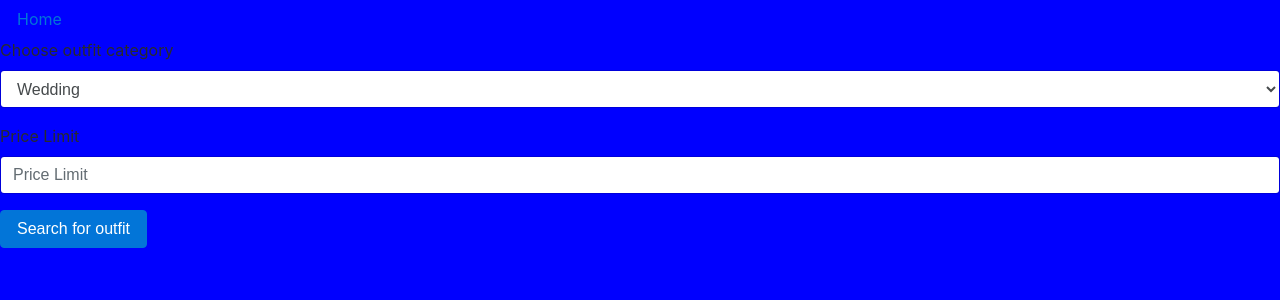
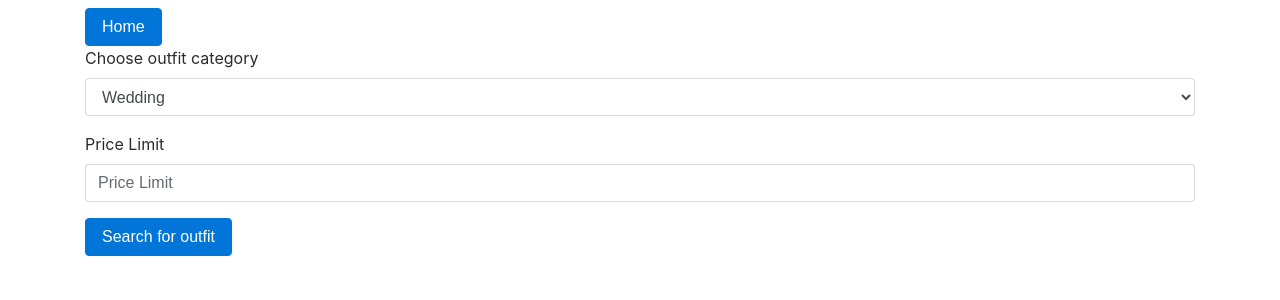
Before and after one commit to phillipbooker/group-project-2, a Node server app: page /client in a window 1280 px wide. Shown: the top 300 px of the page. Run offline with Node 20, Linux system fonts and the light colour scheme; some libraries are stand-ins or nearby versions.

Commit message:
added search functionality & styling

```diff
--- a/public/styles/client.css
+++ b/public/styles/client.css
@@ -1,3 +1,63 @@
-body {
-  background: blue;
+.card {
+  -webkit-animation: fadein 2s; /* Safari, Chrome and Opera > 12.1 */
+  -moz-animation: fadein 2s; /* Firefox < 16 */
+  -ms-animation: fadein 2s; /* Internet Explorer */
+  -o-animation: fadein 2s; /* Opera < 12.1 */
+  animation: fadein 2s;
+  min-width: 15rem;
+  max-width: 15rem;
+  margin: 10px;
 }
+
+.card a {
+  text-decoration: none;
+}
+
+@keyframes fadein {
+  from {
+    opacity: 0;
+  }
+  to {
+    opacity: 1;
+  }
+}
+
+/* Firefox < 16 */
+@-moz-keyframes fadein {
+  from {
+    opacity: 0;
+  }
+  to {
+    opacity: 1;
+  }
+}
+
+/* Safari, Chrome and Opera > 12.1 */
+@-webkit-keyframes fadein {
+  from {
+    opacity: 0;
+  }
+  to {
+    opacity: 1;
+  }
+}
+
+/* Internet Explorer */
+@-ms-keyframes fadein {
+  from {
+    opacity: 0;
+  }
+  to {
+    opacity: 1;
+  }
+}
+
+/* Opera < 12.1 */
+@-o-keyframes fadein {
+  from {
+    opacity: 0;
+  }
+  to {
+    opacity: 1;
+  }
+}
--- a/views/client.handlebars
+++ b/views/client.handlebars
@@ -1,4 +1,5 @@
-<a href="/" class="btn">Home</a>
+<div class="container">
+  <a href="/"><button class="btn btn-primary mt-2">Home</button></a>
   <form>
     <div class="form-group">
       <label for="category">Choose outfit category</label>
@@ -17,23 +18,43 @@
     <button type="submit" class="btn btn-primary">Search for outfit</button>
   </form>
 
-<div class="search-dump"></div>
+  <div class="results mt-2"></div>
+</div>
 
 <script>
   $("form").on("submit", function (event) {
     event.preventDefault();
     let $category = $("#category").val();
     let $price = $("#price").val();
-    console.log($category);
-    console.log($price);
     $.get(
       "/api/search/?" +
       $.param({
         category: $category,
         price: $price
-      }), function (data) {
-        console.log("data returned: " + JSON.stringify(data));
-        $(".search-dump").append(JSON.stringify(data));
+      }), function (outfits) {
+        $(".results").empty();
+        $(".results").append("<hr>");
+        let cardDeck = $("<div class='card-deck'>");
+        for (let i = 0; i < outfits.length; i++) {
+          let card = $("<div class='card' data-link='/outfits/?outfitId=" + outfits[i].id + "'>");
+          let cardContent =
+            `
+          <a href="/outfits/${outfits[i].id}">
+          <img class="card-img-top img-fuid" src=${outfits[i].image}>
+          </a>
+          <div class="card-body">
+            <a href="/outfits?outfitID=${outfits[i].id}">
+            <h5 class="card-title">Price: $${outfits[i].price}</h5>
+            </a>
+            <p class="card-text">Added by ${outfits[i].stylistName}</p>
+          </div>
+
+        `;
+          $(".results").append(cardDeck.append(card.html(cardContent)));
+        }
+        if (outfits.length === 0) {
+          $(".results").append("No results found with those parameters.");
+        }
       }
     );
   });
```
Lines whose indentation alone changed are shown as unchanged.
